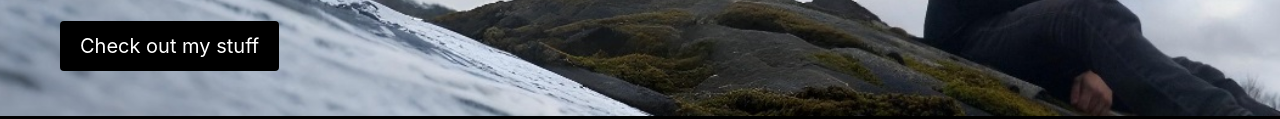
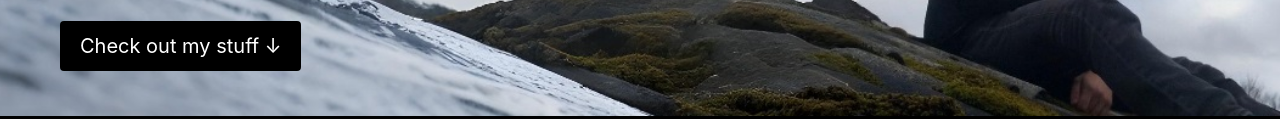
Before and after one commit to NewDron/site, a plain HTML site: page index.html in a window 1280 px wide. Shown: the part 222-341 px from the top of the page. Drawn offline with nearby package versions, Linux system fonts and the light colour scheme.

Commit message:
Update index.html

```diff
--- a/index.html
+++ b/index.html
@@ -15,7 +15,7 @@
 			<div class="title_wrapper">
 				<span class="has-text-white">Hi, my name is</span>
 				<h1 class="title is-1 has-text-white">Andrei "Dron" Aleksejev</h1>
-				<button class="button is-medium">Check out my stuff</button>
+				<button class="button is-medium">Check out my stuff ↓ </button>
 			</div>
 		</div>
 	</div>
```
